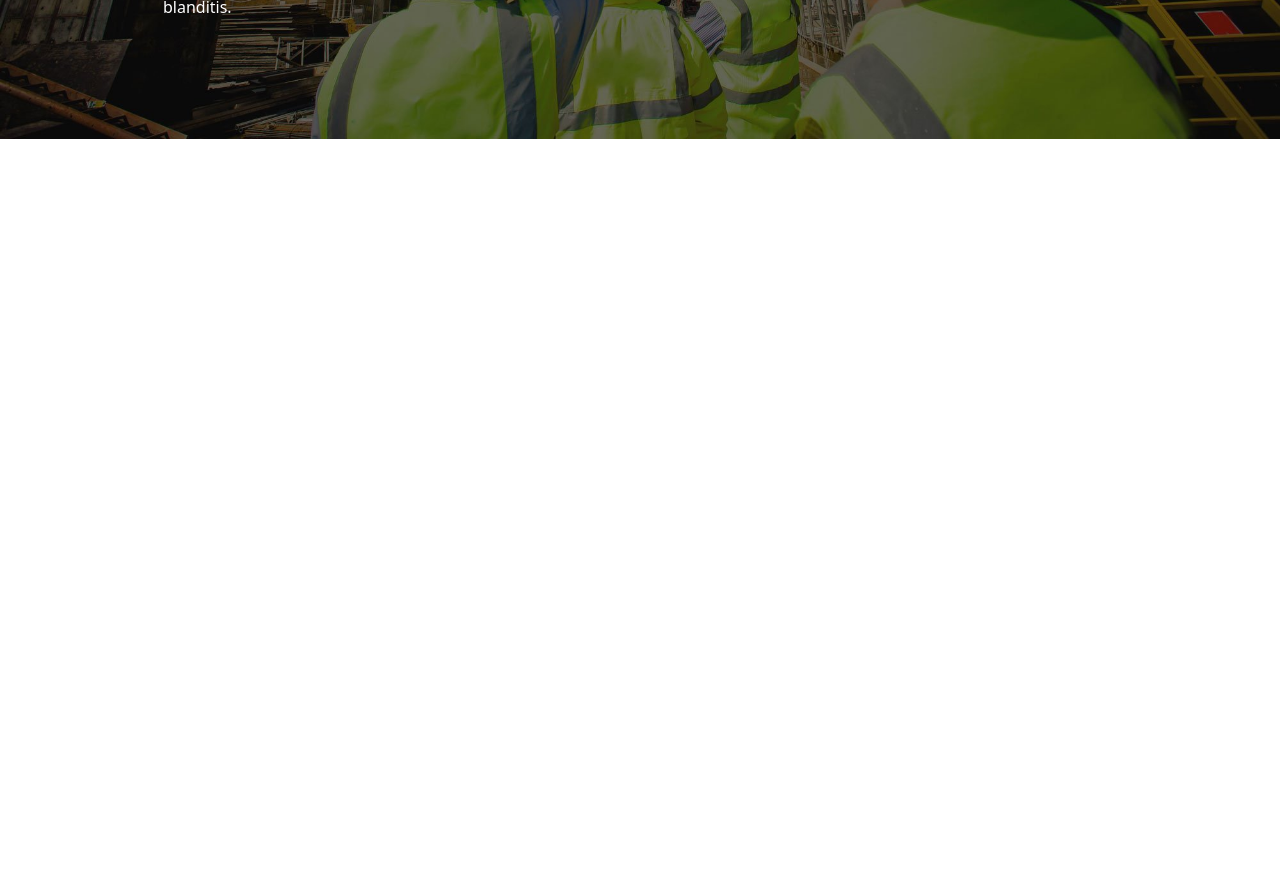
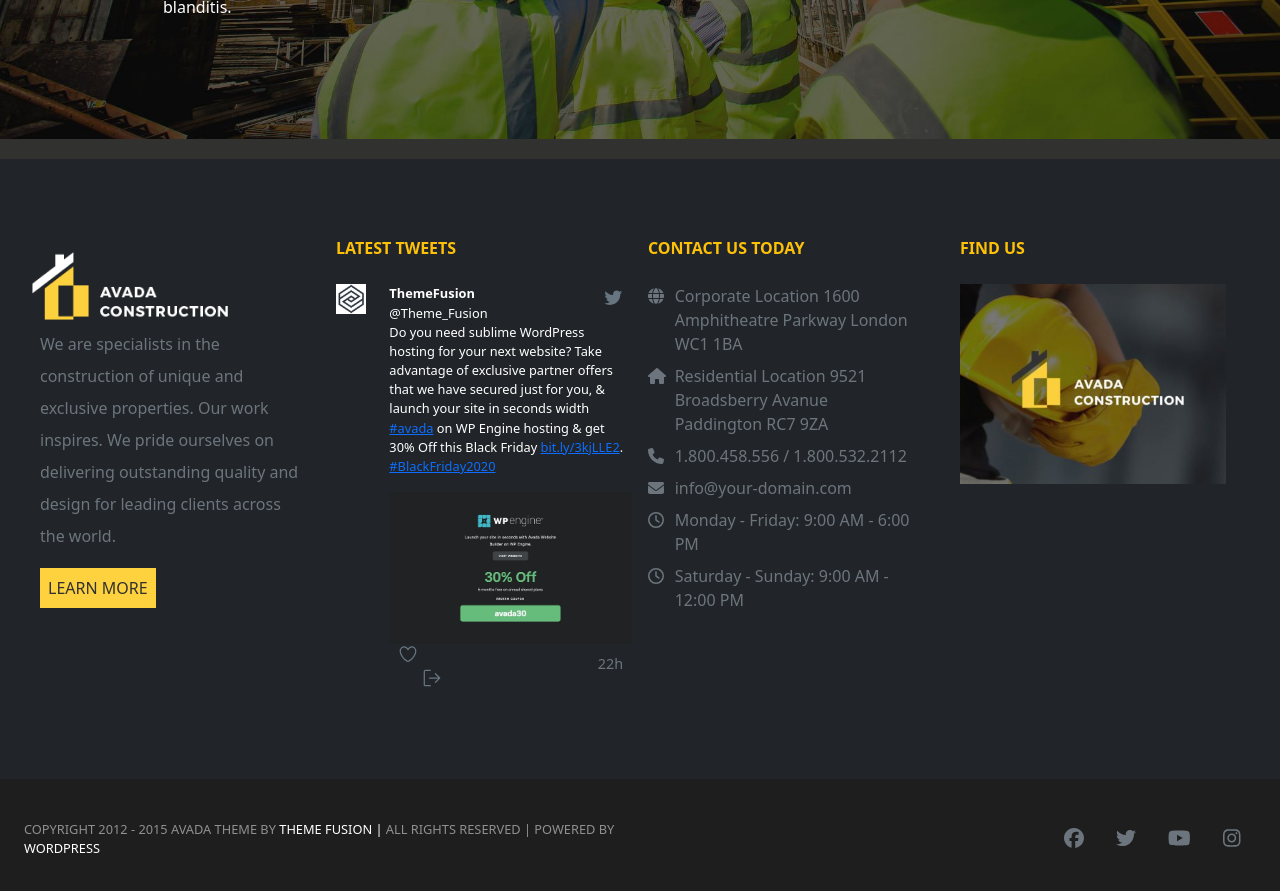
Before and after one commit to KentaBilotta/proj-html-vuejs, a Vue app: page / in a window 1280 px wide. Shown: the part 5580-6471 px from the top of the page. Before the commit the page ends 5719 px from the top, so only its background shows below. Built offline with nearby package versions, Linux system fonts and the light colour scheme.

Commit message:
eight-commit: footer

```diff
--- a/src/App.vue
+++ b/src/App.vue
@@ -27,4 +27,8 @@ export default {
 <style lang="scss">
 @import "../node_modules/bootstrap/scss/bootstrap";
 
+body{
+  overflow-x: hidden;
+}
+
 </style>
--- a/src/components/FooterPage.vue
+++ b/src/components/FooterPage.vue
@@ -1,14 +1,183 @@
 <template>
-  <div></div>
+  <div>
+    <footer>
+      <div class="footer-top bg-dark d-flex align-items-center justify-content-center">
+        <div class="row row-cols-4 h-75 w-100 mx-3">
+          <div class="col p-3">
+            <img
+              src="../images/footer-logo.png"
+              alt="contruction-logo-footer"
+              style="width: 70%;"
+            >
+            <div class="lh-lg text-secondary p-2">
+              We are specialists in the construction of unique and exclusive properties.
+              Our work inspires. We pride ourselves on delivering outstanding quality and design
+              for leading clients across the world.
+            </div>
+            <div class="button5-1 p-2 text-uppercase m-2">learn more</div>
+          </div>
+          <div class="col px-2">
+            <div class="text-warning text-uppercase fw-semibold mb-4">latest tweets</div>
+            <div class="row text-white">
+              <div class="col-2">
+                <img
+                  src="../images/3a74ce3d0532b7773b174c45ca3bd05a_normal.png"
+                  alt=""
+                  style="width: 30px;"
+                >
+              </div>
+              <div class="col-8" style="font-size: 0.8rem;">
+                <div class="fw-semibold">ThemeFusion</div>
+                <div>@Theme_Fusion</div>
+              </div>
+              <div class="col-1">
+                <img src="../images/image (1).svg" alt="" style="width: 20px">
+              </div>
+            </div>
+            <div class="row justify-content-end">
+              <div class="col-10 text-white" style="font-size: 0.8rem;">
+                Do you need sublime WordPress hosting for your next website?
+                Take advantage of exclusive partner offers that we have secured just for you,
+                & launch your site in seconds width <a href="#!" class="text-primary">#avada</a>
+                on WP Engine hosting & get 30% Off this Black Friday
+                <a href="#!" class="text-primary">bit.ly/3kjLLE2</a><span>. </span>
+                <a href="#!" class="text-primary">#BlackFriday2020</a>
+              </div>
+            </div>
+            <div class="row justify-content-end">
+              <div class="col-10 my-3">
+                <img src="../images/En2TRxLW4AEiWUN.jpeg" alt="" style="width: 100%">
+              </div>
+            </div>
+            <div class="row justify-content-around info">
+              <div class="col-4">
+                <img src="../images/image (2).svg" alt="" style="width: 20px;">
+                <img src="../images/image (3).svg" alt="" class="mx-4" style="width: 20px;">
+              </div>
+              <div
+                class="col-1 text-secondary d-flex align-items-center"
+                style="font-size: 0.9rem;"
+              >
+                22h
+              </div>
+            </div>
+          </div>
+          <div class="col px-2">
+            <div class="text-warning text-uppercase fw-semibold mb-4">contact us today</div>
+            <div
+              class="row text-secondary my-2"
+              v-for="info in arrContactInfo"
+              :key="info"
+            >
+              <div class="col-1">
+                <font-awesome-icon :icon="info.icon" />
+              </div>
+              <div class="col-10">
+                {{ info.text }}
+              </div>
+            </div>
+          </div>
+          <div class="col px-2">
+            <div class="text-warning text-uppercase fw-semibold mb-4">find us</div>
+            <img src="../images/construction_thumbnail-400x300.jpg" alt="" style="width: 90%;">
+          </div>
+        </div>
+      </div>
+      <div class="footer-bottom">
+        <div class="row h-100 align-items-center justify-content-between">
+          <div class="col-6 text-uppercase text-white mx-4"
+          style="font-size: 0.8rem;">
+            <span class="copyright">copyright 2012 - 2015 avada theme by </span>
+            theme fusion |
+            <span class="copyright">all rights reserved | powered by </span>
+            wordpress
+          </div>
+          <div
+            class="col-4 mx-4 text-secondary text-end fs-5">
+            <font-awesome-icon
+              class="mx-3"
+              v-for="social in arrSocials"
+              :key="social"
+              :icon="social"
+            />
+          </div>
+        </div>
+      </div>
+    </footer>
+  </div>
 </template>
 
 <script>
 export default {
   name: 'FooterPage',
+  data() {
+    return {
+      arrContactInfo: [
+        {
+          icon: 'fa-solid fa-globe',
+          text: 'Corporate Location 1600 Amphitheatre Parkway London WC1 1BA',
+        },
+        {
+          icon: 'fa-solid fa-house',
+          text: 'Residential Location 9521 Broadsberry Avanue Paddington RC7 9ZA',
+        },
+        {
+          icon: 'fa-solid fa-phone',
+          text: '1.800.458.556 / 1.800.532.2112',
+        },
+        {
+          icon: 'fa-solid fa-envelope',
+          text: 'info@your-domain.com',
+        },
+        {
+          icon: 'fa-regular fa-clock',
+          text: 'Monday - Friday: 9:00 AM - 6:00 PM',
+        },
+        {
+          icon: 'fa-regular fa-clock',
+          text: 'Saturday - Sunday: 9:00 AM - 12:00 PM',
+        },
+      ],
+      arrSocials: ['fa-brands fa-facebook', 'fa-brands fa-twitter', 'fa-brands fa-youtube', 'fa-brands fa-instagram'],
+    };
+  },
 
 };
 </script>
 
-<style>
+<style lang="scss">
 
+$my-yellow: #fed23f;
+$my-grey: #31312f;
+
+.footer-top{
+  height: 80vh;
+  border-top: 20px solid $my-grey;
+}
+
+.footer-bottom{
+  height: 15vh;
+  background-color: #1e1e1e;
+}
+
+.button5-1{
+  background-color: $my-yellow;
+  width: fit-content;
+  color: $my-grey;
+  &:hover{
+    background-color: $my-grey;
+    color: $my-yellow;
+    cursor: pointer;
+  }
+}
+
+.info{
+  position: relative;
+  top: -20px;
+  left: 15px;
+}
+
+.copyright{
+  opacity: 0.5;
+}
 </style>
--- a/src/main.js
+++ b/src/main.js
@@ -1,17 +1,25 @@
 import Vue from 'vue';
 
 import { library } from '@fortawesome/fontawesome-svg-core';
+
 import {
-  faArrowsRotate, faTruck, faHouse, faSuitcase, faUsers, faGlobe, faGear,
+  faArrowsRotate, faTruck, faHouse, faSuitcase, faUsers, faGlobe, faGear, faPhone, faEnvelope,
 } from '@fortawesome/free-solid-svg-icons';
-import { faBuilding as faRegularBuilding, faLightbulb as faRegularLightbulb } from '@fortawesome/free-regular-svg-icons';
+
+import { faBuilding as faRegularBuilding, faLightbulb as faRegularLightbulb, faClock as faRegularClock } from '@fortawesome/free-regular-svg-icons';
+
+import {
+  faFacebook, faTwitter, faYoutube, faInstagram,
+} from '@fortawesome/free-brands-svg-icons';
+
 import { FontAwesomeIcon } from '@fortawesome/vue-fontawesome';
 
 import App from './App.vue';
 
 // eslint-disable-next-line max-len
 library.add(faArrowsRotate, faRegularBuilding, faTruck, faHouse, faSuitcase, faUsers, faUsers, faGlobe);
-library.add(faRegularLightbulb, faGear);
+library.add(faRegularLightbulb, faGear, faPhone, faEnvelope, faRegularClock);
+library.add(faFacebook, faTwitter, faYoutube, faInstagram);
 Vue.component('FontAwesomeIcon', FontAwesomeIcon);
 
 Vue.config.productionTip = false;
```
